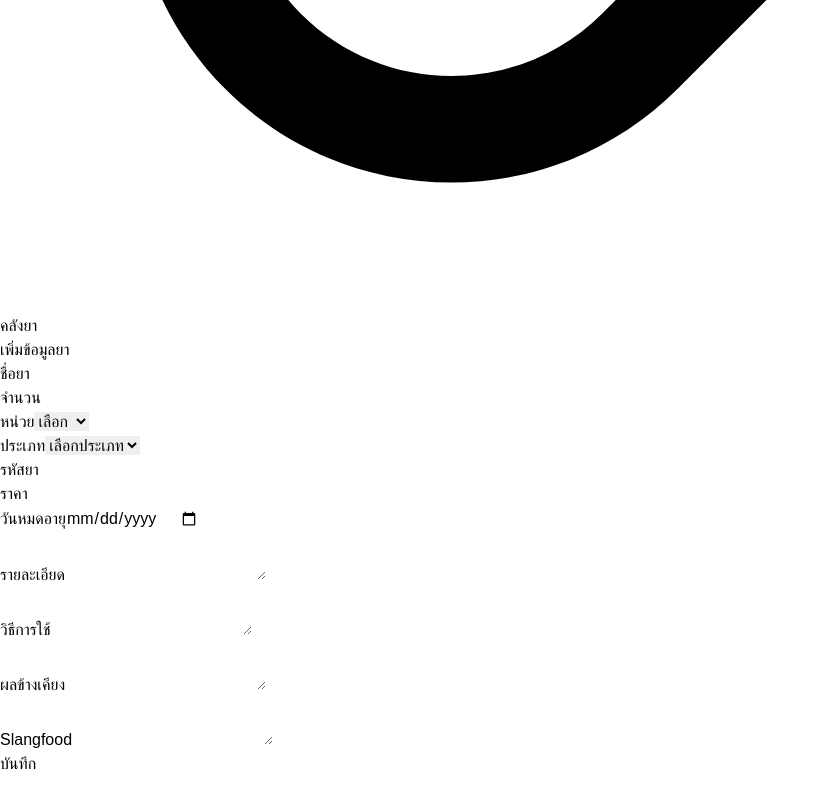
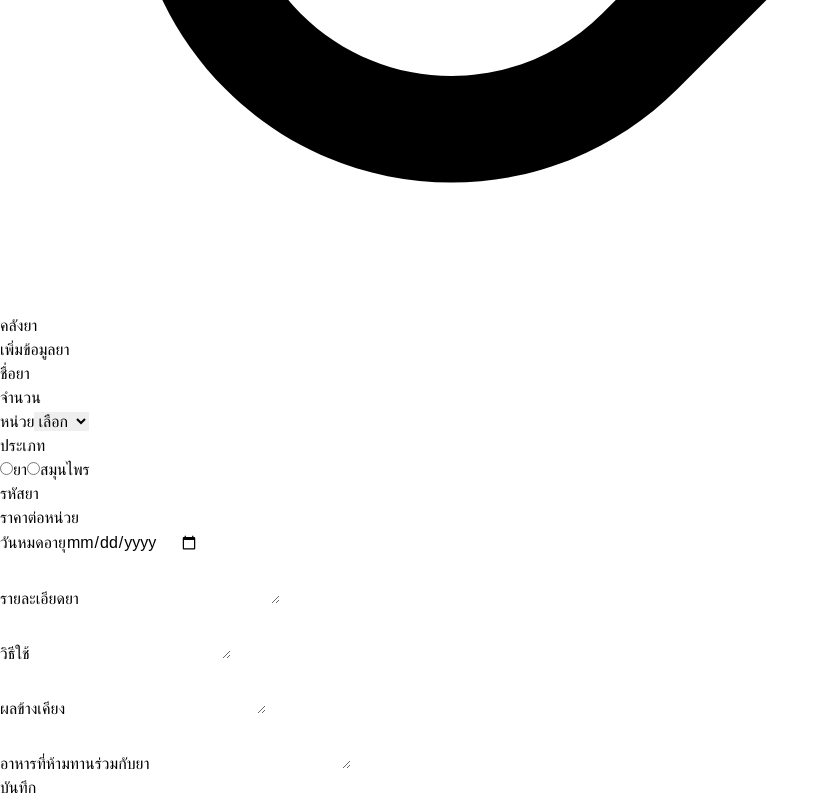
Before and after one commit to r1chwo0n/PainKiller-r1chwoon, a React (Vite) app in the folder frontend/: page /add-drug in a window 1280 px wide. Shown: the part 1621-2421 px from the top of the page, without its empty margins (0-830 px from the left). Before the commit the page ends 2397 px from the top, so only its background shows below. Built offline with nearby package versions, Linux system fonts and the light colour scheme.

Commit message:
up frontend juu

```diff
--- a/frontend/src/Homepage.tsx
+++ b/frontend/src/Homepage.tsx
@@ -133,13 +133,13 @@ const Homepage: React.FC = () => {
   };
 
   return (
-    <div className="flex h-screen bg-gray-200">
+    <div className="flex h-screen bg-[#f0f0f0]">
       <Sidebar />
       <main className="flex-1 p-4">
         {/* Header */}
         <header className="bg-white  h-[86px] p-6 rounded-[12px] shadow-md mb-6">
           <div className="flex justify-between items-center">
-            <h1 className="mb-2 text-4xl text-[#444444] font-bold">คลังยา</h1>
+            <h1 className="mb-2 text-3xl text-[#444444] ">คลังยา</h1>
             <div className="flex items-center space-x-4">
               {/* Search Input */}
               <div className="relative w-[330px]">
--- a/frontend/src/pages/AddMedicineForm.tsx
+++ b/frontend/src/pages/AddMedicineForm.tsx
@@ -79,9 +79,13 @@ const AddMedicineForm: React.FC = () => {
       };
 
       // Send payload to the API
-      const response = await axios.post("http://localhost:3000/drugs", drugPayload, {
+      const response = await axios.post(
+        "http://localhost:3000/drugs",
+        drugPayload,
+        {
           headers: { "Content-Type": "application/json" },
-      });
+        }
+      );
 
       if (response.status === 201) {
         setSuccessMessage("บันทึกข้อมูลสำเร็จ!");
@@ -113,60 +117,64 @@ const AddMedicineForm: React.FC = () => {
     }
   };
 
-
   return (
-    <div className="flex h-screen bg-gray-200">
+    <div className="flex h-screen bg-[#f0f0f0]">
       <Sidebar />
-      <main className="flex-1 p-4">
-        <header className="bg-white h-[86px] p-6 rounded-[12px] shadow-md mb-6">
+      <main className="flex-1 p-2">
+        <header className="bg-white h-[70px] p-4 rounded-[8px] shadow-md mb-4">
           <div className="flex justify-between items-center">
-            <h1 className="text-4xl text-[#444444] font-bold">เพิ่มข้อมูลยา</h1>
+            <h1 className="mb-2 text-3xl text-[#444444]">เพิ่มข้อมูลยา</h1>
           </div>
         </header>
 
-        <div className="bg-white shadow-md rounded-lg p-6 max-h-[90vh] overflow-y-auto">
+        <div className="bg-white shadow-md rounded-lg p-4 max-h-full overflow-hidden">
           {errorMessage && (
-            <p className="text-red-500 text-center mb-4">{errorMessage}</p>
+            <p className="text-red-500 text-center mb-2">{errorMessage}</p>
           )}
           {successMessage && (
-            <p className="text-green-500 text-center mb-4">{successMessage}</p>
+            <p className="text-green-500 text-center mb-2">{successMessage}</p>
           )}
           <form onSubmit={handleSubmit}>
-            <div className="grid grid-cols-1 md:grid-cols-2 gap-6">
-              {/* Name */}
-              <div>
-                <label htmlFor="name">ชื่อยา</label>
+            <div className="grid grid-cols-4 gap-3 items-start">
+              <div className="col-span-1">
+                <label htmlFor="name" className="text-sm">
+                  ชื่อยา
+                </label>
                 <input
                   type="text"
                   id="name"
                   name="name"
                   value={formData.name}
                   onChange={handleChange}
-                  className="w-full h-[45px] py-2 px-4 rounded-[12px] bg-[#f0f0f0] text-[#909090] focus:outline-none focus:ring-2 focus:ring-[#FB6F92]"
+                  className="w-full h-[40px] py-1 px-2 rounded-[8px] bg-[#f0f0f0] text-[#909090] focus:outline-none focus:ring-2 focus:ring-[#FB6F92]"
                 />
               </div>
+
               {/* Quantity */}
-              <div>
-                <label htmlFor="amount">จำนวน</label>
+              <div className="col-span-1">
+                <label htmlFor="amount" className="text-sm">
+                  จำนวน
+                </label>
                 <input
                   type="number"
                   id="amount"
                   name="amount"
                   value={formData.amount}
+                  onChange={handleChange}
+                  className="w-full h-[40px] py-1 px-2 rounded-[8px] bg-[#f0f0f0] text-[#909090] focus:outline-none focus:ring-2 focus:ring-[#FB6F92]"
+                />
+              </div>
 
-                  onChange={handleChange}
-                  className="w-full h-[45px] py-2 px-4 rounded-[12px] bg-[#f0f0f0] text-[#909090] focus:outline-none focus:ring-2 focus:ring-[#FB6F92]"
-                />
-
-              </div>
               {/* Unit */}
-              <div>
-                <label htmlFor="unit">หน่วย</label>
+              <div className="col-span-1">
+                <label htmlFor="unit" className="text-sm">
+                  หน่วย
+                </label>
                 <select
                   name="unit"
                   value={formData.unit}
                   onChange={handleChange}
-                  className="w-full h-[45px] py-2 px-4 rounded-[12px] bg-[#f0f0f0] text-[#909090] focus:outline-none focus:ring-2 focus:ring-[#FB6F92]"
+                  className="w-full h-[40px] py-1 px-2 rounded-[8px] bg-[#f0f0f0] text-[#909090] focus:outline-none focus:ring-2 focus:ring-[#FB6F92]"
                   required
                 >
                   <option value="">เลือก</option>
@@ -177,110 +185,149 @@ const AddMedicineForm: React.FC = () => {
                   <option value="หลอด">หลอด</option>
                 </select>
               </div>
+
               {/* Type */}
-              <div>
-                <label htmlFor="type">ประเภท</label>
-                <select
-                  id="type"
+              <div className="col-span-1">
+                <label htmlFor="type" className="text-sm">
+                  ประเภท
+                </label>
+                <div className="flex gap-4 items-center mt-1">
+                  <label className="flex items-center gap-1">
+                    <input
+                      type="radio"
                       name="type"
-                  value={formData.type}
+                      value="drug"
+                      checked={formData.type === "drug"}
                       onChange={handleChange}
-                  className="w-full h-[45px] py-2 px-4 rounded-[12px] bg-[#f0f0f0] text-[#909090] focus:outline-none focus:ring-2 focus:ring-[#FB6F92]"
-                >
-                  <option value="">เลือกประเภท</option>
-                  <option value="herb">สมุนไพร</option>
-                  <option value="drug">ยา</option>
-                </select>
+                      className="focus:ring-2 focus:ring-[#FB6F92]"
+                    />
+                    ยา
+                  </label>
+                  <label className="flex items-center gap-1">
+                    <input
+                      type="radio"
+                      name="type"
+                      value="herb"
+                      checked={formData.type === "herb"}
+                      onChange={handleChange}
+                      className="focus:ring-2 focus:ring-[#FB6F92]"
+                    />
+                    สมุนไพร
+                  </label>
                 </div>
+              </div>
+            </div>
+
+            <div className="grid grid-cols-3 gap-5 items-start">
               {/* Code */}
-              <div>
-                <label htmlFor="code">รหัสยา</label>
+              <div className="col-span-1">
+                <label htmlFor="code" className="text-sm">
+                  รหัสยา
+                </label>
                 <input
                   type="text"
                   id="code"
                   name="code"
                   value={formData.code}
                   onChange={handleChange}
-                  className="w-full h-[45px] py-2 px-4 rounded-[12px] bg-[#f0f0f0] text-[#909090] focus:outline-none focus:ring-2 focus:ring-[#FB6F92]"
+                  className="w-full h-[40px] py-1 px-2 rounded-[8px] bg-[#f0f0f0] text-[#909090] focus:outline-none focus:ring-2 focus:ring-[#FB6F92]"
                 />
               </div>
+
               {/* Price */}
-              <div>
-                <label htmlFor="unit_price">ราคา</label>
+              <div className="col-span-1">
+                <label htmlFor="unit_price" className="text-sm">
+                  ราคาต่อหน่วย
+                </label>
                 <input
                   type="number"
                   id="unit_price"
                   name="unit_price"
                   value={formData.unit_price}
                   onChange={handleChange}
-                  className="w-full h-[45px] py-2 px-4 rounded-[12px] bg-[#f0f0f0] text-[#909090] focus:outline-none focus:ring-2 focus:ring-[#FB6F92]"
+                  className="w-full h-[40px] py-1 px-2 rounded-[8px] bg-[#f0f0f0] text-[#909090] focus:outline-none focus:ring-2 focus:ring-[#FB6F92]"
                 />
               </div>
+
               {/* Expiry Date */}
-              <div>
-                <label htmlFor="expired">วันหมดอายุ</label>
+              <div className="col-span-1">
+                <label htmlFor="expired" className="text-sm">
+                  วันหมดอายุ
+                </label>
                 <input
                   type="date"
                   id="expired"
                   name="expired"
                   value={formData.expired}
                   onChange={handleChange}
-                  className="w-full h-[45px] py-2 px-4 rounded-[12px] bg-[#f0f0f0] text-[#909090] focus:outline-none focus:ring-2 focus:ring-[#FB6F92]"
+                  className="w-full h-[40px] py-1 px-2 rounded-[8px] bg-[#f0f0f0] text-[#909090] focus:outline-none focus:ring-2 focus:ring-[#FB6F92]"
                 />
               </div>
+            </div>
+
             {/* Description */}
-              <div>
-                <label htmlFor="description">รายละเอียด</label>
+            <div className="col-span-2">
+              <label htmlFor="description" className="text-sm">
+                รายละเอียดยา
+              </label>
               <textarea
                 id="description"
                 name="description"
                 value={formData.description}
                 onChange={handleChange}
-                  className="w-full h-[90px] py-2 px-4 rounded-[12px] bg-[#f0f0f0] text-[#909090] focus:outline-none focus:ring-2 focus:ring-[#FB6F92]"
+                className="w-full h-[80px] py-1 px-2 rounded-[8px] bg-[#f0f0f0] text-[#909090] focus:outline-none focus:ring-2 focus:ring-[#FB6F92]"
               />
             </div>
+
             {/* Usage */}
-              <div>
-                <label htmlFor="usage">วิธีการใช้</label>
+            <div className="col-span-2">
+              <label htmlFor="usage" className="text-sm">
+                วิธีใช้
+              </label>
               <textarea
                 id="usage"
                 name="usage"
                 value={formData.usage}
                 onChange={handleChange}
-                  className="w-full h-[90px] py-2 px-4 rounded-[12px] bg-[#f0f0f0] text-[#909090] focus:outline-none focus:ring-2 focus:ring-[#FB6F92]"
+                className="w-full h-[180px] py-1 px-2 rounded-[8px] bg-[#f0f0f0] text-[#909090] focus:outline-none focus:ring-2 focus:ring-[#FB6F92]"
               />
             </div>
+
             {/* Side Effects */}
-              <div>
-                <label htmlFor="side_effect">ผลข้างเคียง</label>
+            <div className="col-span-2">
+              <label htmlFor="side_effects" className="text-sm">
+                ผลข้างเคียง
+              </label>
               <textarea
-                  id="side_effect"
-                  name="side_effect"
+                id="side_effects"
+                name="side_effects"
                 value={formData.side_effect}
                 onChange={handleChange}
-                  className="w-full h-[90px] py-2 px-4 rounded-[12px] bg-[#f0f0f0] text-[#909090] focus:outline-none focus:ring-2 focus:ring-[#FB6F92]"
+                className="w-full h-[50px] py-1 px-2 bg-[#f0f0f0] rounded-[8px] text-[#909090] focus:outline-none focus:ring-2 focus:ring-[#FB6F92]"
               />
             </div>
+
             {/* Slang Food */}
-              <div>
-                <label htmlFor="slang_food">Slangfood</label>
+            <div className="col-span-2">
+              <label htmlFor="slang_food" className="text-sm">
+                อาหารที่ห้ามทานร่วมกับยา
+              </label>
               <textarea
                 id="slang_food"
                 name="slang_food"
                 value={formData.slang_food}
                 onChange={handleChange}
-                  className="w-full h-[90px] py-2 px-4 rounded-[12px] bg-[#f0f0f0] text-[#909090] focus:outline-none focus:ring-2 focus:ring-[#FB6F92]"
+                className="w-full h-[50px] py-1 px-2 bg-[#f0f0f0] rounded-[8px] text-[#909090] focus:outline-none focus:ring-2 focus:ring-[#FB6F92]"
               />
-              </div>
-            </div>
 
-            <div className="mt-6 text-center">
+              <div className="mt-4 text-center">
                 <button
                   type="submit"
-                className="bg-pink-500 text-white py-2 px-4 rounded hover:bg-pink-600"
+                  className="bg-[#FB6F92] text-white py-2 px-20 rounded-lg hover:bg-[#e05b7f] "
                 >
                   บันทึก
                 </button>
+              </div>
             </div>
           </form>
         </div>
```
Lines whose indentation alone changed are shown as unchanged.
